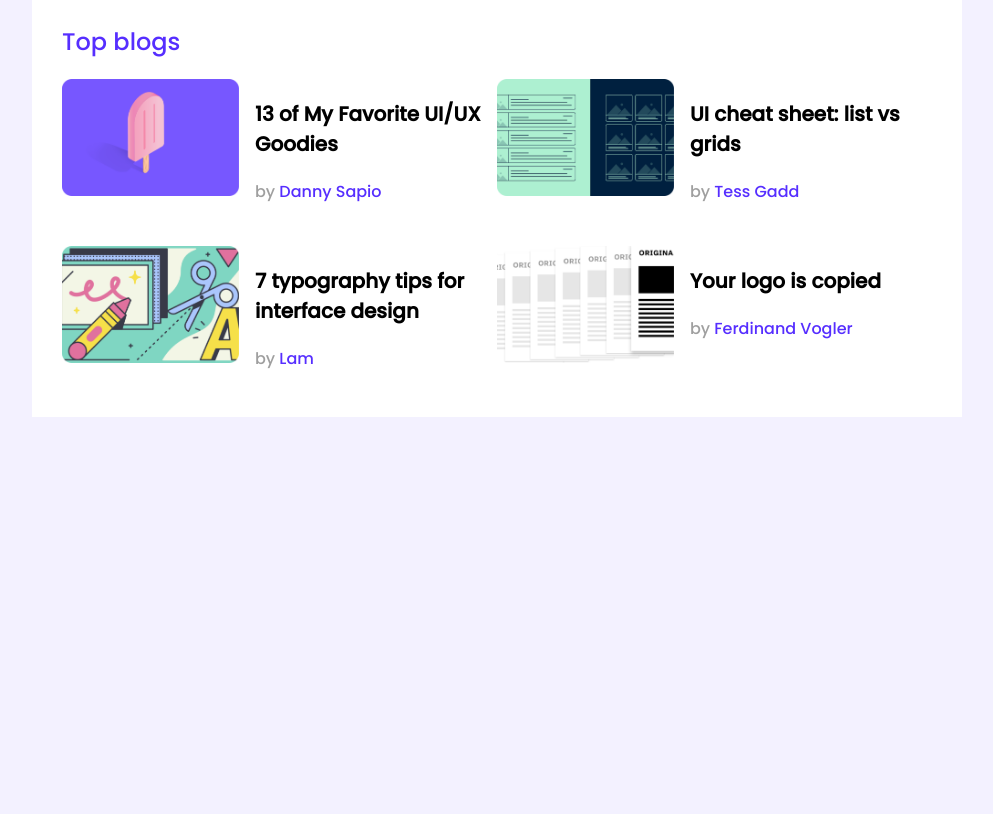
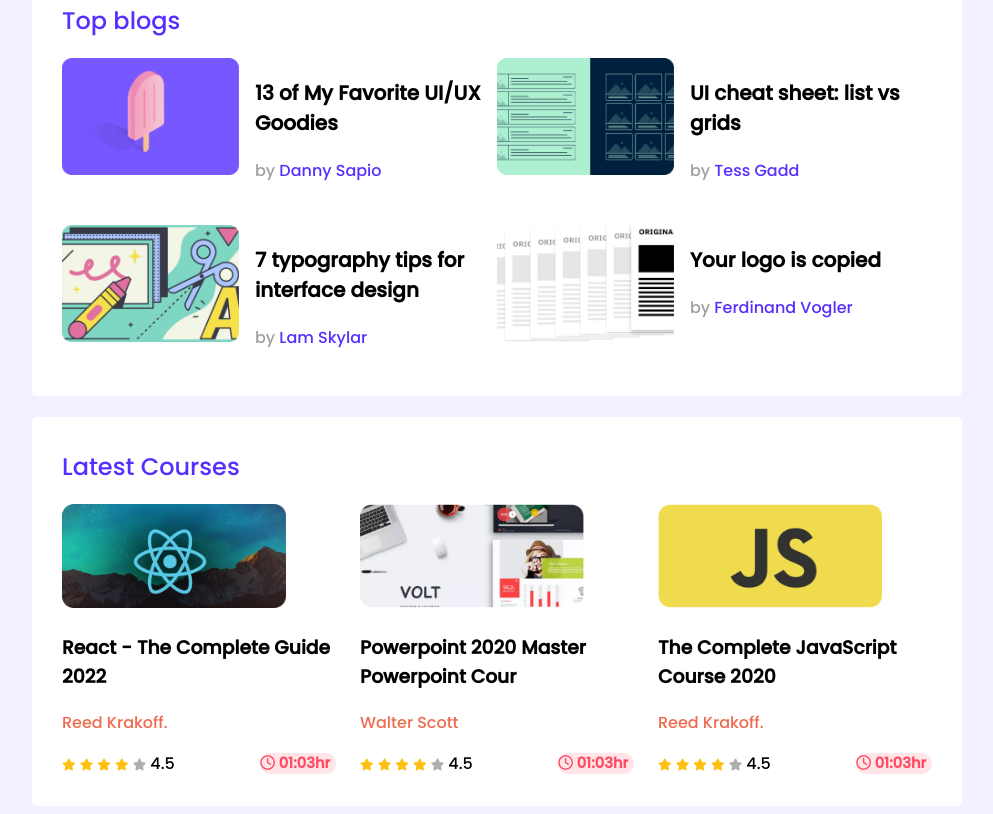
Before and after one commit to masudtalukdar/leader-board, a plain HTML site: page index.html in a window 1280 px wide. Shown: the part 328-1142 px from the top of the page, without its empty margins (143-1136 px from the left). Before the commit the page ends 800 px from the top, so only its background shows below. Drawn offline with Linux system fonts and the light colour scheme.

Commit message:
added latest course

```diff
--- a/index.html
+++ b/index.html
@@ -5,6 +5,11 @@
     <meta http-equiv="X-UA-Compatible" content="IE=edge" />
     <meta name="viewport" content="width=device-width, initial-scale=1.0" />
     <title>Leader Board</title>
+    <!-- font awesome -->
+    <script
+      src="https://kit.fontawesome.com/0053392a26.js"
+      crossorigin="anonymous"
+    ></script>
     <!-- stylesheet -->
     <link rel="stylesheet" href="styles/style.css" />
   </head>
@@ -75,7 +80,7 @@
                 <h3 class="blog-title">
                   7 typography tips for interface design
                 </h3>
-                <p class="blog-author">by <a href=""> Lam</a></p>
+                <p class="blog-author">by <a href=""> Lam Skylar</a></p>
               </div>
             </article>
             <article class="blog">
@@ -90,6 +95,83 @@
           </div>
         </div>
       </section>
+      <!-- Latest Courses -->
+      <section class="container">
+        <h2 class="section-title">Latest Courses</h2>
+        <div class="courses">
+          <div class="course">
+            <div class="course-banner">
+              <img src="images/courses/course-1.png" alt="" />
+            </div>
+            <div class="course-detail">
+              <h3 class="course-title">React - The Complete Guide 2022</h3>
+              <p class="course-author">Reed Krakoff.</p>
+              <div class="course-info">
+                <div>
+                  <i class="fas fa-star filled"></i>
+                  <i class="fas fa-star filled"></i>
+                  <i class="fas fa-star filled"></i>
+                  <i class="fas fa-star filled"></i>
+                  <i class="fas fa-star empty"></i>
+                  <span>4.5</span>
+                </div>
+                <div class="course-duration">
+                  <i class="far fa-clock"></i>
+                  01:03hr
+                </div>
+              </div>
+            </div>
+          </div>
+          <div class="course">
+            <div class="course-banner">
+              <img src="images/courses/course-2.png" alt="" />
+            </div>
+            <div class="course-detail">
+              <h3 class="course-title">
+                Powerpoint 2020 Master Powerpoint Cour
+              </h3>
+              <p class="course-author">Walter Scott</p>
+              <div class="course-info">
+                <div>
+                  <i class="fas fa-star filled"></i>
+                  <i class="fas fa-star filled"></i>
+                  <i class="fas fa-star filled"></i>
+                  <i class="fas fa-star filled"></i>
+                  <i class="fas fa-star empty"></i>
+                  <span>4.5</span>
+                </div>
+                <div class="course-duration">
+                  <i class="far fa-clock"></i>
+                  01:03hr
+                </div>
+              </div>
+            </div>
+          </div>
+          <div class="course">
+            <div class="course-banner">
+              <img src="images/courses/course-3.png" alt="" />
+            </div>
+            <div class="course-detail">
+              <h3 class="course-title">The Complete JavaScript Course 2020</h3>
+              <p class="course-author">Reed Krakoff.</p>
+              <div class="course-info">
+                <div>
+                  <i class="fas fa-star filled"></i>
+                  <i class="fas fa-star filled"></i>
+                  <i class="fas fa-star filled"></i>
+                  <i class="fas fa-star filled"></i>
+                  <i class="fas fa-star empty"></i>
+                  <span>4.5</span>
+                </div>
+                <div class="course-duration">
+                  <i class="far fa-clock"></i>
+                  01:03hr
+                </div>
+              </div>
+            </div>
+          </div>
+        </div>
+      </section>
     </main>
   </body>
 </html>
--- a/styles/style.css
+++ b/styles/style.css
@@ -8,13 +8,15 @@
 }
 main {
   display: flex;
-  justify-content: center;
-  margin-top: 50px;
+  flex-direction: column;
+  align-items: center;
 }
 .container {
   background-color: #ffffff;
   width: 870px;
   padding: 30px;
+  margin-top: 21px;
+  border-radius: 5px;
 }
 hr {
   border: 1px solid #d1d1d1;
@@ -81,3 +83,41 @@
   text-decoration: none;
   font-size: 16px;
 }
+
+/* ------------------
+    courses style
+-------------------- */
+.courses {
+  display: grid;
+  grid-template-columns: repeat(3, 1fr);
+  grid-column-gap: 24px;
+}
+.course-info {
+  display: flex;
+  align-items: center;
+  justify-content: space-between;
+}
+.course .course-banner img {
+  width: 224px;
+  height: 104px;
+}
+.course-author {
+  color: #ed6b4f;
+}
+.fa-star {
+  font-size: 12px;
+}
+.fa-star.filled {
+  color: #ffc014;
+}
+.fa-star.empty {
+  color: #aeaeae;
+}
+.course-duration {
+  color: #ff4a60;
+  font-weight: 600;
+  font-size: 14.6913px;
+  background: #ffe4e8;
+  width: 75.83px;
+  border-radius: 14.6913px;
+}
```
